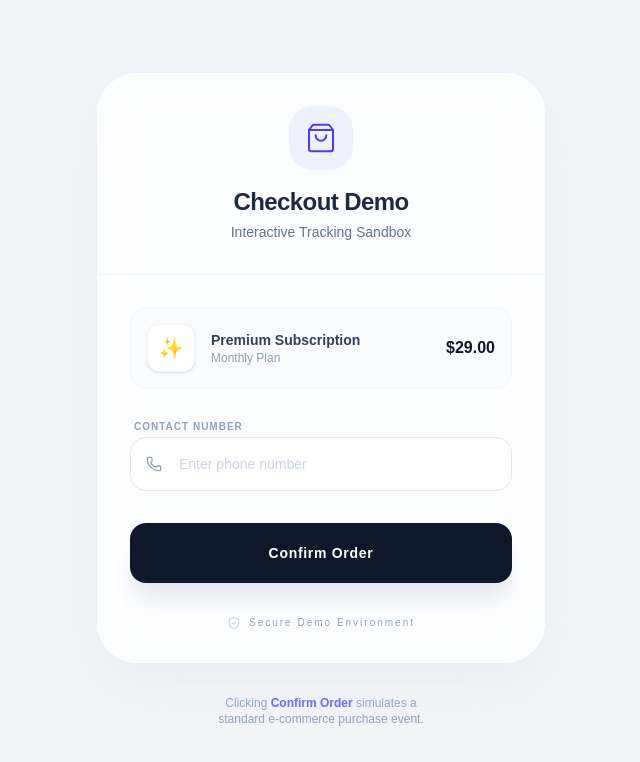
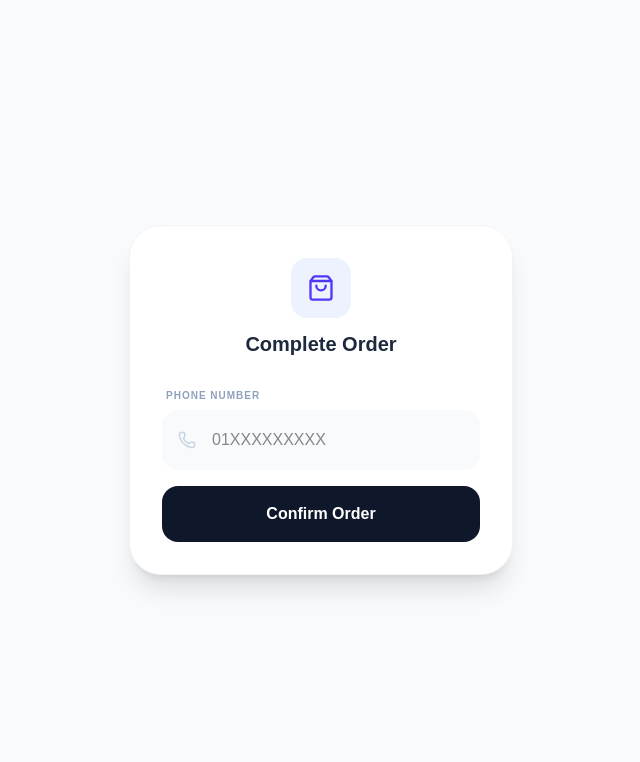
Before and after one commit to imtiazikbal/gtm-frontend, a Next.js app: page / in a window 1280 px wide. Shown: the top 762 px of the page, without its empty margins (319-959 px from the left). Built offline with nearby package versions, Linux system fonts and the light colour scheme.

Commit message:
update 34

```diff
--- a/src/pages/index.tsx
+++ b/src/pages/index.tsx
@@ -1,123 +1,64 @@
 'use client';
 import { useState } from 'react';
-import { CheckCircle2, ShoppingBag, ArrowRight, ShieldCheck, Phone } from 'lucide-react';
+import { ShoppingBag, Phone, Loader2, CheckCircle2 } from 'lucide-react';
 
 export default function ProductConfirmDemo() {
-  const [isOrdered, setIsOrdered] = useState(false);
-  const [isHovered, setIsHovered] = useState(false);
   const [phoneNumber, setPhoneNumber] = useState('');
+  const [status, setStatus] = useState('idle'); // idle | loading | success
 
   const handleConfirm = () => {
-    // Regex for Bangladesh phone numbers
-    const bdPhoneRegex = /(?:\+?88)?0?1[3-9]\d{8}/;
-
-    if (!bdPhoneRegex.test(phoneNumber)) {
-      alert("Please enter a valid phone number (e.g., 01712345678)");
+    // Basic validation before GTM even sees it
+    if (!(phoneNumber)) {
+      alert("Please enter a valid Bangladesh phone number.");
       return;
     }
 
-    setIsOrdered(true);
-    // Logic for GTM trigger would go here
-    setTimeout(() => setIsOrdered(false), 3000);
+    setStatus('loading');
+
+    // Simulating process time to let GTM scrape the data
+    setTimeout(() => {
+      setStatus('success');
+      setTimeout(() => setStatus('idle'), 3000);
+    }, 1000);
   };
 
   return (
-    <main className="min-h-screen bg-[#F1F5F9] flex items-center justify-center p-6 font-sans">
-      {/* Soft Background Glows */}
-      <div className="fixed inset-0 -z-10 overflow-hidden">
-        <div className="absolute top-1/4 left-1/4 w-96 h-96 bg-indigo-200/40 blur-[100px] rounded-full" />
-        <div className="absolute bottom-1/4 right-1/4 w-96 h-96 bg-emerald-200/40 blur-[100px] rounded-full" />
+    <div className="min-h-screen bg-slate-50 flex items-center justify-center p-4">
+      <div className="bg-white p-8 rounded-[2rem] shadow-xl w-full max-w-sm border border-slate-100">
+        <div className="flex flex-col items-center mb-6">
+          <div className="p-4 bg-indigo-50 text-indigo-600 rounded-2xl mb-3">
+            <ShoppingBag size={28} />
+          </div>
+          <h2 className="text-xl font-bold text-slate-800">Complete Order</h2>
         </div>
 
-      <section className="w-full max-w-md">
-        <div className="bg-white/80 backdrop-blur-xl border border-white rounded-[2.5rem] shadow-2xl shadow-slate-200/60 overflow-hidden transition-all duration-500 hover:shadow-indigo-100/50">
-
-          {/* Header */}
-          <div className="p-8 text-center border-b border-slate-100">
-            <div className="inline-flex p-4 bg-indigo-50 rounded-3xl mb-4 text-indigo-600">
-              <ShoppingBag size={32} strokeWidth={1.5} />
-            </div>
-            <h2 className="text-2xl font-black text-slate-800 tracking-tight">Checkout Demo</h2>
-            <p className="text-slate-500 text-sm mt-1">Interactive Tracking Sandbox</p>
-          </div>
-
-          <div className="p-8 space-y-6">
-            {/* Product Info */}
-            <div className="flex items-center justify-between bg-slate-50/50 p-4 rounded-2xl border border-slate-100">
-              <div className="flex items-center gap-4">
-                <div className="w-12 h-12 bg-white rounded-xl shadow-sm border border-slate-100 flex items-center justify-center text-xl">
-                  ✨
-                </div>
+        <div className="space-y-4">
           <div>
-                  <h4 className="font-bold text-slate-700 text-sm">Premium Subscription</h4>
-                  <p className="text-xs text-slate-400">Monthly Plan</p>
-                </div>
-              </div>
-              <span className="font-bold text-slate-900">$29.00</span>
-            </div>
-
-            {/* Input Field for Phone */}
-            <div className="space-y-2">
-              <label className="text-[10px] font-bold text-slate-400 uppercase tracking-widest ml-1">
-                Contact Number
-              </label>
-              <div className="relative">
-                <Phone className="absolute left-4 top-1/2 -translate-y-1/2 text-slate-400" size={16} />
+            <label className="text-[10px] font-bold text-slate-400 uppercase tracking-widest ml-1">Phone Number</label>
+            <div className="relative mt-1">
+              <Phone className="absolute left-4 top-1/2 -translate-y-1/2 text-slate-300" size={18} />
               <input
-                  type="number"
-                  placeholder="Enter phone number"
+                type="tel"
+                name="customer_phone" // GTM looks for this name
+                placeholder="01XXXXXXXXX"
                 value={phoneNumber}
                 onChange={(e) => setPhoneNumber(e.target.value)}
-                  className="w-full bg-white border border-slate-200 rounded-2xl py-4 pl-12 pr-4 text-sm outline-none focus:border-indigo-500 focus:ring-4 focus:ring-indigo-500/10 transition-all placeholder:text-slate-300"
+                className="w-full pl-12 pr-4 py-4 bg-slate-50 border-2 border-transparent rounded-2xl focus:border-indigo-500 focus:bg-white transition-all outline-none font-medium"
               />
             </div>
           </div>
 
-            {/* Action Button */}
-            <div className="relative pt-2">
           <button
             onClick={handleConfirm}
-                onMouseEnter={() => setIsHovered(true)}
-                onMouseLeave={() => setIsHovered(false)}
-                className={`w-full group relative overflow-hidden py-5 rounded-2xl font-black tracking-wider text-sm transition-all duration-300 flex items-center justify-center gap-3
-                  ${isOrdered
-                    ? 'bg-emerald-500 text-white shadow-emerald-200'
-                    : 'bg-slate-900 text-white hover:bg-indigo-600 shadow-xl shadow-slate-200 hover:shadow-indigo-200 active:scale-95'
-                  }`}
+            disabled={status !== 'idle'}
+            className={`w-full py-4 rounded-2xl font-bold transition-all flex items-center justify-center gap-2
+              ${status === 'success' ? 'bg-emerald-500 text-white' : 'bg-slate-900 text-white hover:bg-indigo-600'}`}
           >
-                {isOrdered ? (
-                  <>
-                    Order Confirmed
-                  </>
-                ) : (
-                  <>
-                    Confirm Order
-                  </>
-                )}
-
-                <div className="absolute inset-0 bg-white/20 opacity-0 group-active:opacity-100 transition-opacity" />
+            {status === 'loading' && <Loader2 className="animate-spin" size={20} />}
+            {status === 'success' ? 'Order Confirmed!' : 'Confirm Order'}
           </button>
-
-              {/* Tag detection badge */}
-              <div className={`absolute -top-1 -right-2 flex items-center gap-1.5 px-3 py-1 bg-white border border-indigo-100 shadow-sm rounded-full transition-all duration-500 transform
-                ${isHovered ? 'opacity-100 -translate-y-2' : 'opacity-0 translate-y-0 pointer-events-none'}`}>
-                <div className="w-1.5 h-1.5 bg-indigo-500 rounded-full animate-pulse" />
-                <span className="text-[10px] font-bold text-indigo-600 tracking-tighter">GTM Listener Active</span>
         </div>
       </div>
     </div>
-
-          {/* Footer */}
-          <div className="px-8 pb-8 flex items-center justify-center gap-2">
-            <ShieldCheck size={14} className="text-slate-300" />
-            <span className="text-[10px] font-medium text-slate-400 tracking-[0.2em]">Secure Demo Environment</span>
-          </div>
-        </div>
-
-        <p className="text-center mt-8 text-slate-400 text-xs font-medium">
-          Clicking <span className="text-indigo-500 font-bold">Confirm Order</span> simulates a <br/> standard e-commerce purchase event.
-        </p>
-      </section>
-    </main>
   );
 }
```
Lines whose indentation alone changed are shown as unchanged.
